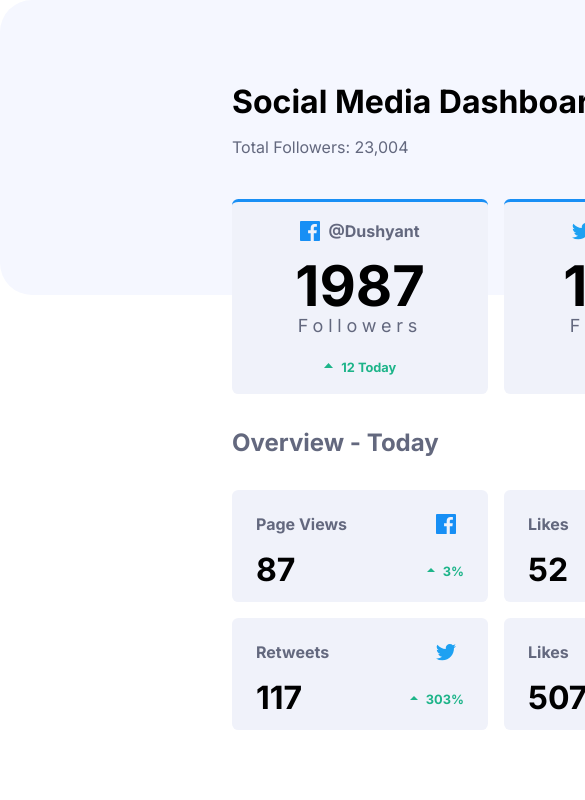
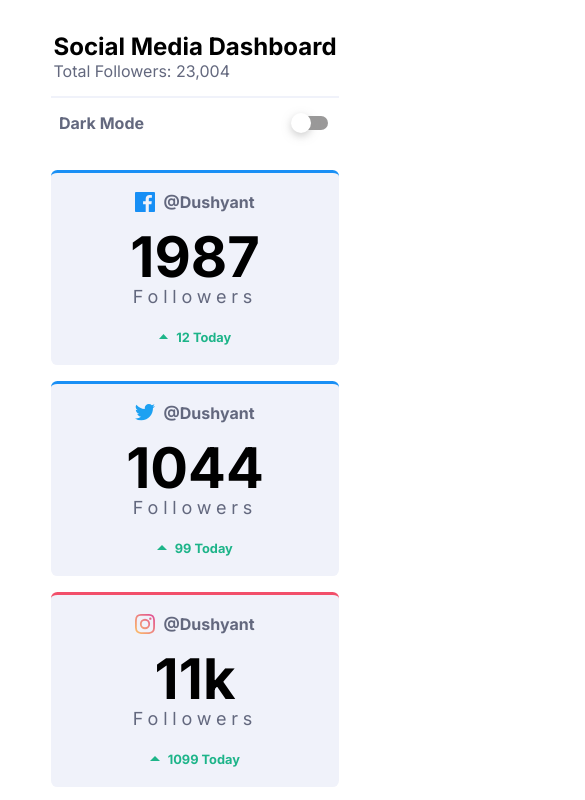
Before and after one commit to dushyantsolanki/social-media-dashboard-with-theme-switcher-master, a plain HTML site: page index.html in a window 390 px wide. Shown: the top 800 px of the page, 585 px wide, since content can reach past the window. Drawn offline with Linux system fonts and the light colour scheme.

Commit message:
Mobile Responsive Desgine Bug Fixed

```diff
--- a/index.html
+++ b/index.html
@@ -98,8 +98,6 @@
 </head>
 
 <body>
-
-  <div class="back-color"></div>
 
   <div class="full-card" role="main">
 
--- a/script.js
+++ b/script.js
@@ -5,9 +5,6 @@ let a = document.body.getElementsByTagName("input")[0];
 // addEventListner In Button
 
 a.addEventListener("click", (e) => {
-  document
-    .getElementsByClassName("back-color")[0]
-    .classList.toggle("dark-back-color");
 
   document.getElementsByClassName("it")[0].classList.toggle("dark-it");
   document.getElementsByClassName("it")[1].classList.toggle("dark-it");
@@ -50,8 +47,7 @@ q[8].classList.toggle("dark-h3");
 
   //  For Heading
 
-document.getElementsByTagName("h1")[0].classList.toggle("dark-h1")
+  document.getElementsByTagName("h1")[0].classList.toggle("dark-h1");
 
   document.getElementsByTagName("h5")[0].classList.toggle("dark-h5");
-
 });
--- a/style.css
+++ b/style.css
@@ -3,26 +3,15 @@
   padding: 0;
 }
 body {
-  height: 100vh;
+  height: 110vh;
   width: 100vw;
   display: grid;
   place-items: center;
   background-color: hsl(0, 0%, 100%);
-  position: relative;
-  overflow: scroll;
+  overflow: auto;
 }
 .dark-body {
   background-color: hsl(230, 17%, 14%);
-}
-.back-color {
-  width: 96rem;
-  height: 35vh;
-  border-radius: 2rem;
-  background-color: hsl(225, 100%, 98%);
-  overflow: hidden;
-}
-.dark-back-color {
-  background-color: hsl(232, 19%, 15%);
 }
 
 .om {
@@ -59,10 +48,6 @@ h6 {
 }
 
 .full-card {
-  z-index: 1;
-  position: relative;
-  top: -15rem;
-
   height: 37rem;
   width: auto;
   display: grid;
@@ -240,3 +225,77 @@ h3 {
 }
 
 /*  Here We Add a Important Property Is CSS Media Query  */
+
+@media (max-width: 575px) {
+  body {
+    height: 110vh;
+    width: 100vw;
+    display: grid;
+    place-items: center;
+    background-color: hsl(0, 0%, 100%);
+    position: relative;
+    overflow: scroll;
+  }
+
+  .full-card {
+    height: auto;
+    width: auto;
+    display: flex;
+    flex-direction: column;
+    row-gap: 1rem;
+  }
+  .item1 {
+    margin-bottom: 3.5rem;
+    border-bottom: 2px solid hsl(227, 47%, 96%);
+    display: flex;
+    flex-direction: column;
+  }
+  h5 {
+    margin-top: 0;
+  }
+  .it {
+    width: 18rem;
+    height: 12rem;
+    border-radius: 0.4rem;
+    border-top: 3.5px solid black;
+    display: flex;
+    align-items: center;
+    justify-content: center;
+    flex-direction: column;
+    row-gap: 0.7rem;
+    background-color: hsl(227, 47%, 96%);
+    font-family: "Inter", sans-serif;
+  }
+  .dark-it {
+    background-color: hsl(228, 28%, 20%);
+  }
+
+  .border-blue {
+    border-color: hsl(208, 92%, 53%);
+  }
+
+  .border-instagram {
+    border-color: rgb(242, 79, 106);
+  }
+
+  .border-twitter {
+    border-color: hsl(348, 97%, 39%);
+  }
+  h1 {
+    font-size: 1.5rem;
+    font-family: "Inter", sans-serif;
+  }
+  .io {
+    width: 18rem;
+  }
+
+  .theem {
+    margin: 2rem 0;
+    width: 17rem;
+    display: flex;
+    flex-direction: row;
+    align-items: center;
+    justify-content: space-between;
+  }
+
+}
```
Lines whose indentation alone changed are shown as unchanged.
